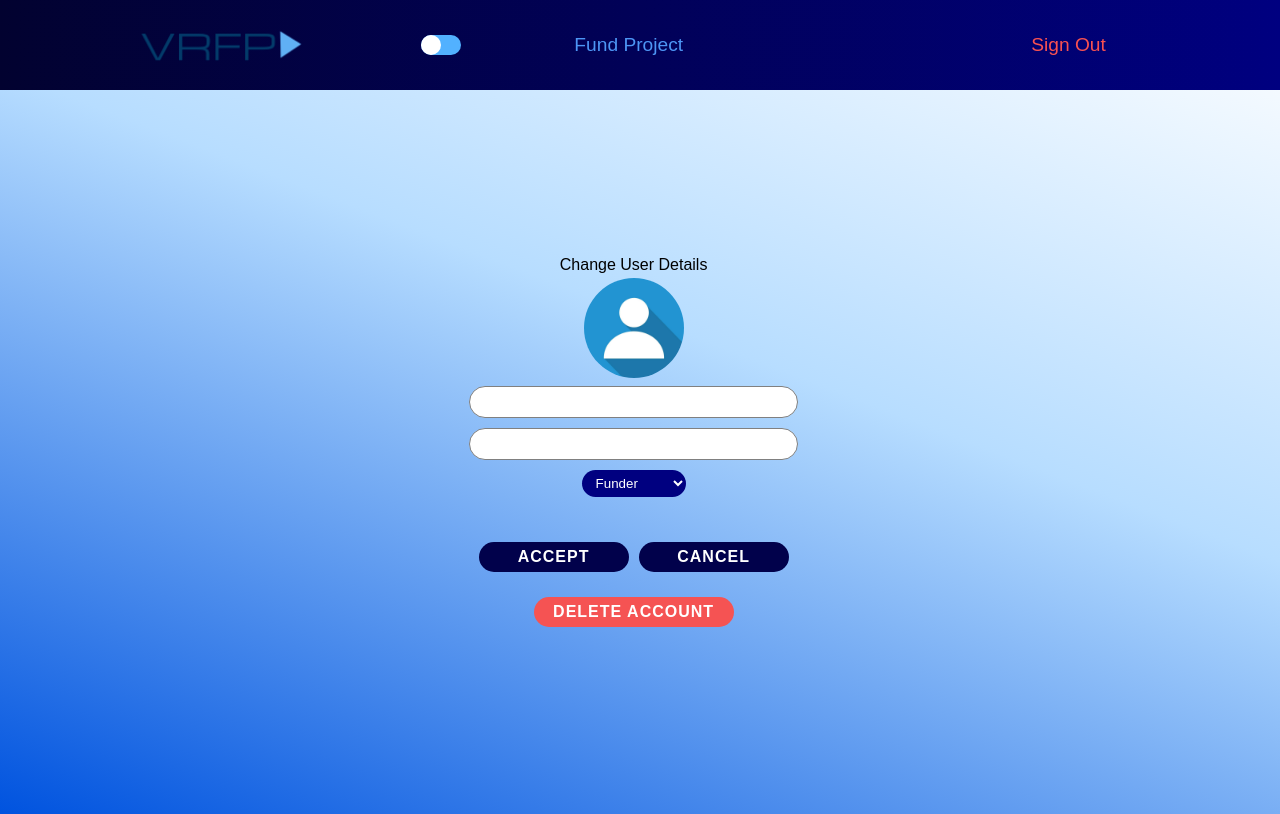
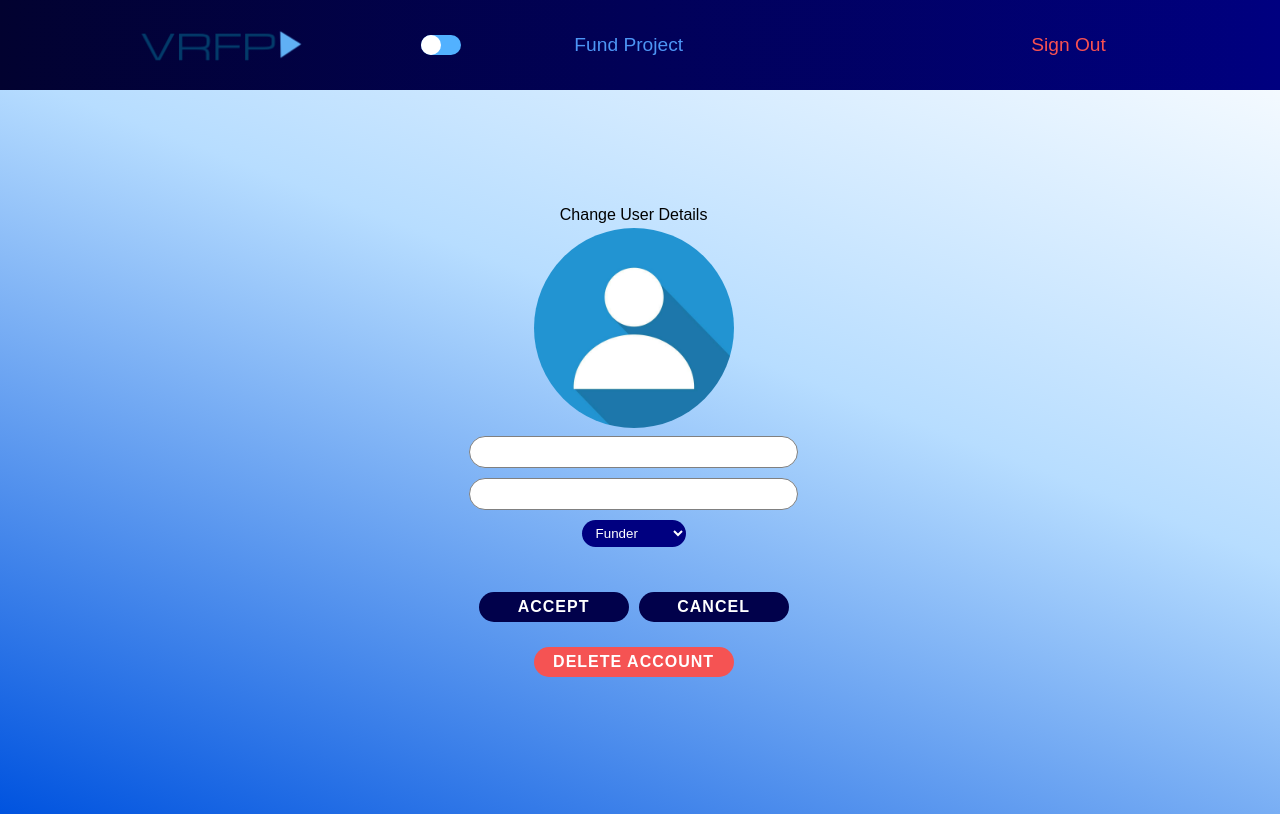
Before and after one commit to bw-ft-virtual-reality-funding/FrontEnd, a React (Create React App) app in the folder vr-funding/: page /dashboard/edit in a window 1280 px wide. Built offline with nearby package versions, Linux system fonts and the light colour scheme; no server answers; a web font is replaced by a local one.

Commit message:
Made PFP bigger

```diff
--- a/vr-funding/src/components/styles/css/index.css
+++ b/vr-funding/src/components/styles/css/index.css
@@ -493,8 +493,8 @@ form .inputs input {
   cursor: pointer;
 }
 .pfp {
-  width: 100px;
-  height: 100px;
+  width: 200px;
+  height: 200px;
   border-radius: 50%;
   object-fit: cover;
 }
--- a/vr-funding/src/components/styles/less/dashboard.less
+++ b/vr-funding/src/components/styles/less/dashboard.less
@@ -58,8 +58,8 @@
 }
 
 .pfp {
-    width: 100px;
-    height: 100px;
+    width: 200px;
+    height: 200px;
     border-radius: 50%;
     object-fit: cover;
 }
```
